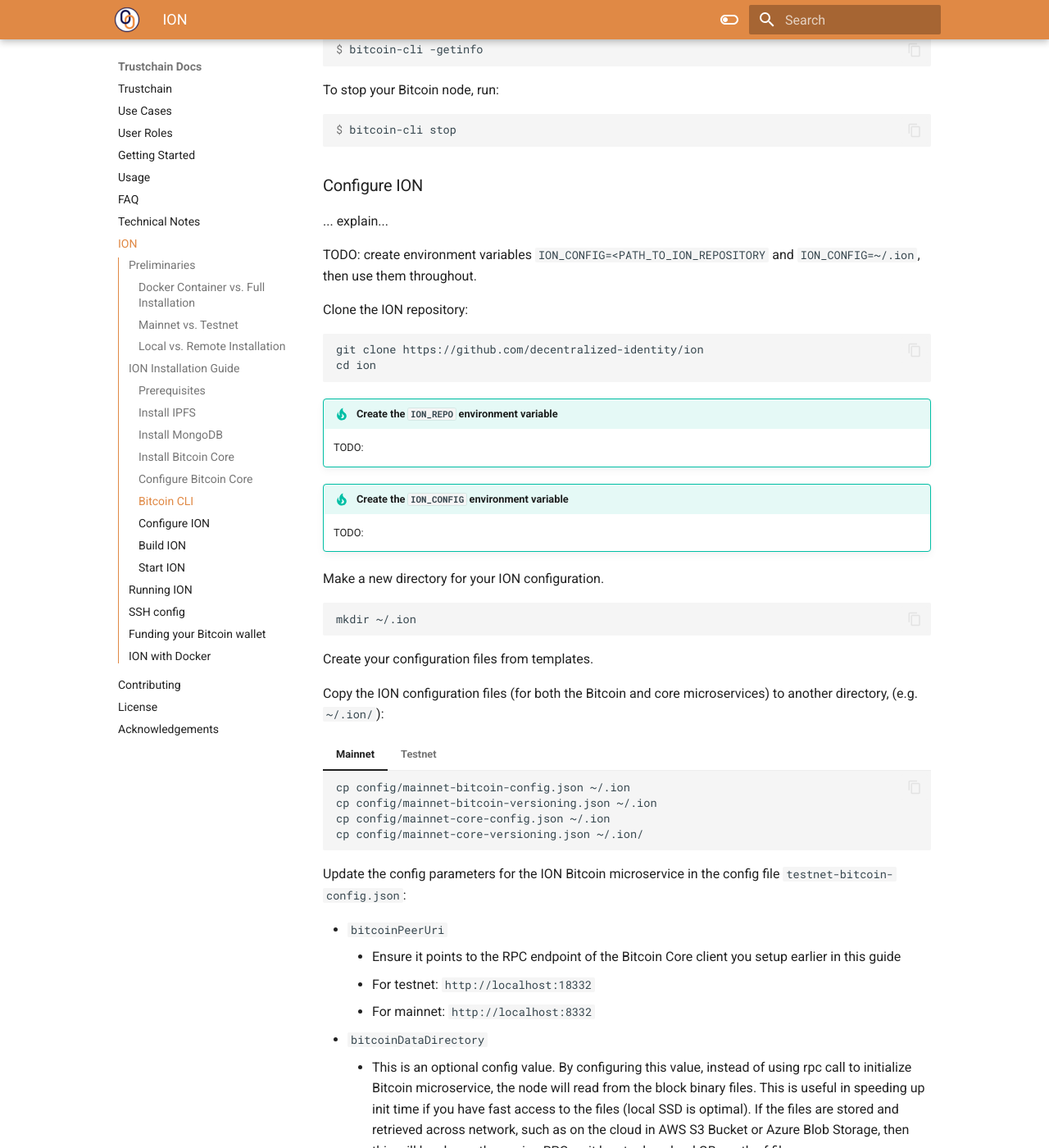
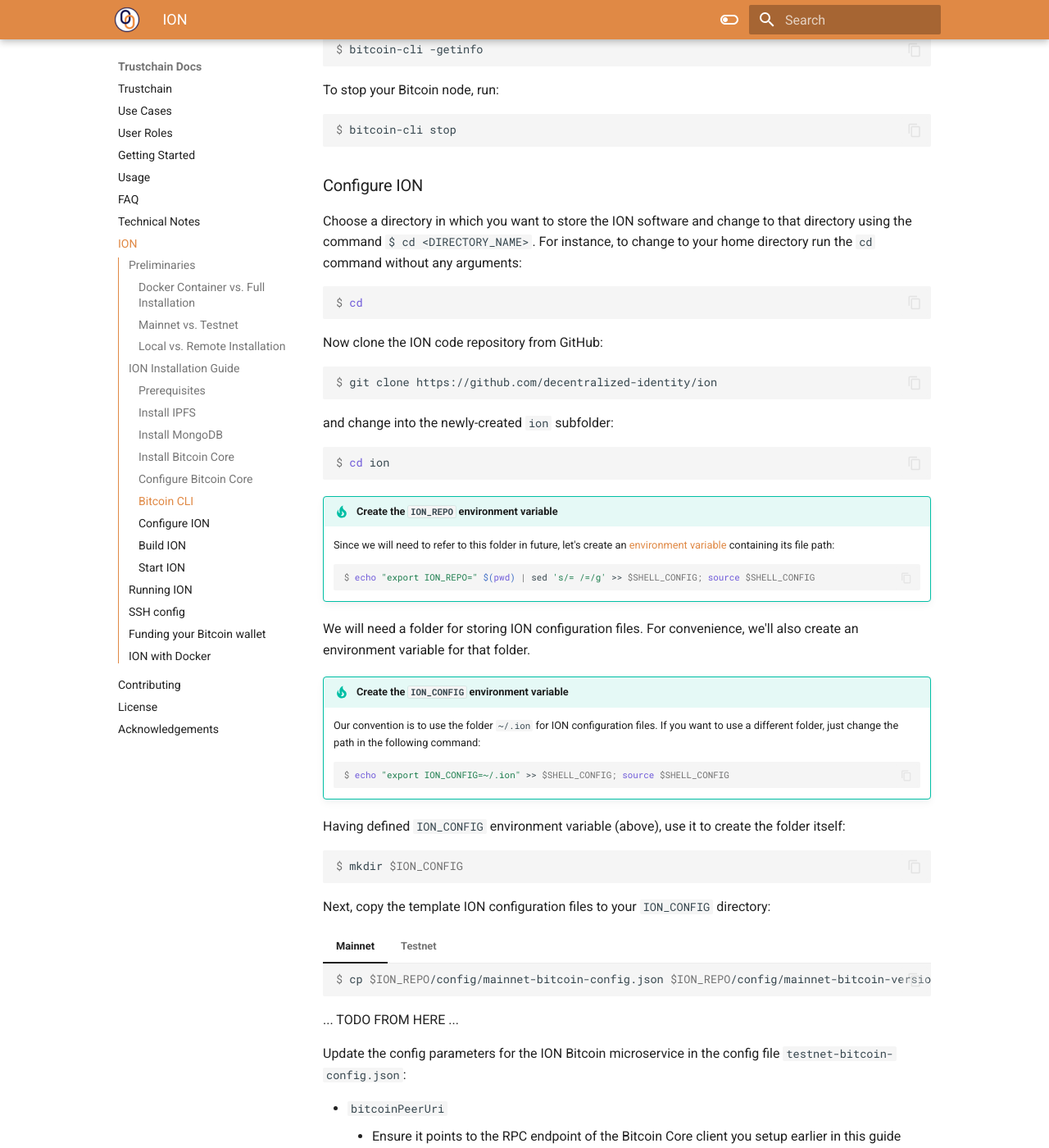
Before and after one commit to alan-turing-institute/trustchain, an MkDocs documentation site: the page built from docs/ion.md, in a window 1280 px wide and 1400 px high, scrolled down 4232 px. Shown: the whole window at 82% size. Built offline with MkDocs 1.6.1 and Material for MkDocs 9.7.7, drawn with Linux system fonts in a browser that asks for light colours; nearby versions of some CDN libraries; library files that are not in the unit come from our copies.

Commit message:
Add notes on ION env variables

````diff
--- a/docs/ion.md
+++ b/docs/ion.md
@@ -286,50 +286,56 @@
 
 ### Configure ION
 
-... explain...
-
-TODO: create environment variables `ION_CONFIG=<PATH_TO_ION_REPOSITORY` and `ION_CONFIG=~/.ion`, then use them throughout.
-
-Clone the ION repository:
+Choose a directory in which you want to store the ION software and change to that directory using the command `$ cd <DIRECTORY_NAME>`. For instance, to change to your home directory run the `cd` command without any arguments:
+```console
+$ cd
 ```
-git clone https://github.com/decentralized-identity/ion
-cd ion
+Now clone the ION code repository from GitHub:
+```console
+$ git clone https://github.com/decentralized-identity/ion
+```
+and change into the newly-created `ion` subfolder:
+```console
+$ cd ion
 ```
 
 !!! tip "Create the `ION_REPO` environment variable"
 
-    TODO:
+    Since we will need to refer to this folder in future, let's create an [environment variable](#environment-variables) containing its file path:
+    ```console
+    $ echo "export ION_REPO=" $(pwd) | sed 's/= /=/g' >> $SHELL_CONFIG; source $SHELL_CONFIG
+    ```
+
+We will need a folder for storing ION configuration files. For convenience, we'll also create an environment variable for that folder.
 
 !!! tip "Create the `ION_CONFIG` environment variable"
 
-    TODO:
+    Our convention is to use the folder `~/.ion` for ION configuration files. If you want to use a different folder, just change the path in the following command:
+    ```console
+    $ echo "export ION_CONFIG=~/.ion" >> $SHELL_CONFIG; source $SHELL_CONFIG
+    ```
 
-Make a new directory for your ION configuration.
-```
-mkdir ~/.ion
+
+Having defined `ION_CONFIG` environment variable (above), use it to create the folder itself:
+```console
+$ mkdir $ION_CONFIG
 ```
 
-Create your configuration files from templates.
-
-Copy the ION configuration files (for both the Bitcoin and core microservices) to another directory, (e.g. `~/.ion/`):
+Next, copy the template ION configuration files to your `ION_CONFIG` directory:
 
 === "Mainnet"
 
-    ```
-    cp config/mainnet-bitcoin-config.json ~/.ion
-    cp config/mainnet-bitcoin-versioning.json ~/.ion
-    cp config/mainnet-core-config.json ~/.ion
-    cp config/mainnet-core-versioning.json ~/.ion/
+    ```console
+    $ cp $ION_REPO/config/mainnet-bitcoin-config.json $ION_REPO/config/mainnet-bitcoin-versioning.json $ION_REPO/config/mainnet-core-config.json $ION_REPO/config/mainnet-core-versioning.json $ION_CONFIG
     ```
 
 === "Testnet"
 
     ```
-    cp config/testnet-bitcoin-config.json ~/.ion
-    cp config/testnet-bitcoin-versioning.json ~/.ion
-    cp config/testnet-core-config.json ~/.ion
-    cp config/testnet-core-versioning.json ~/.ion/
+    $ cp $ION_REPO/config/testnet-bitcoin-config.json $ION_REPO/config/testnet-bitcoin-versioning.json $ION_REPO/config/testnet-core-config.json $ION_REPO/config/testnet-core-versioning.json $ION_CONFIG
     ```
+
+... TODO FROM HERE ...
 
 Update the config parameters for the ION Bitcoin microservice in the config file `testnet-bitcoin-config.json`:
 
````
